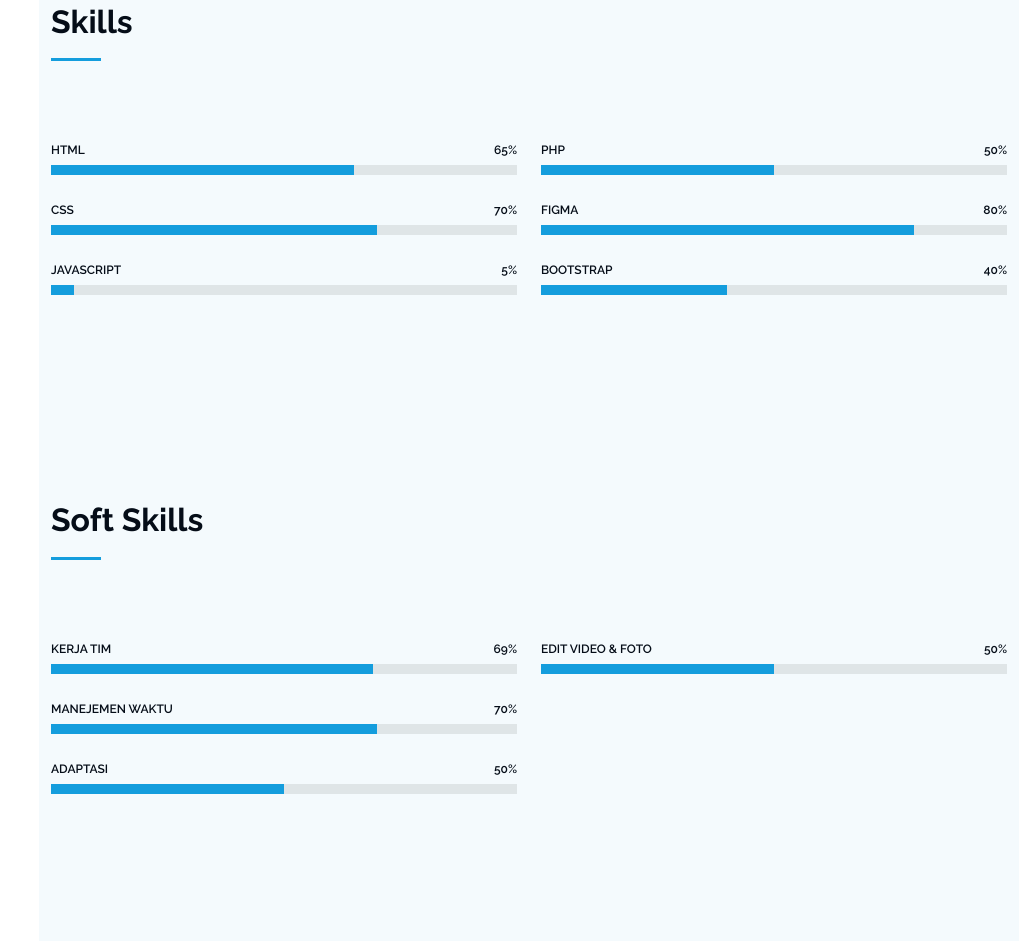
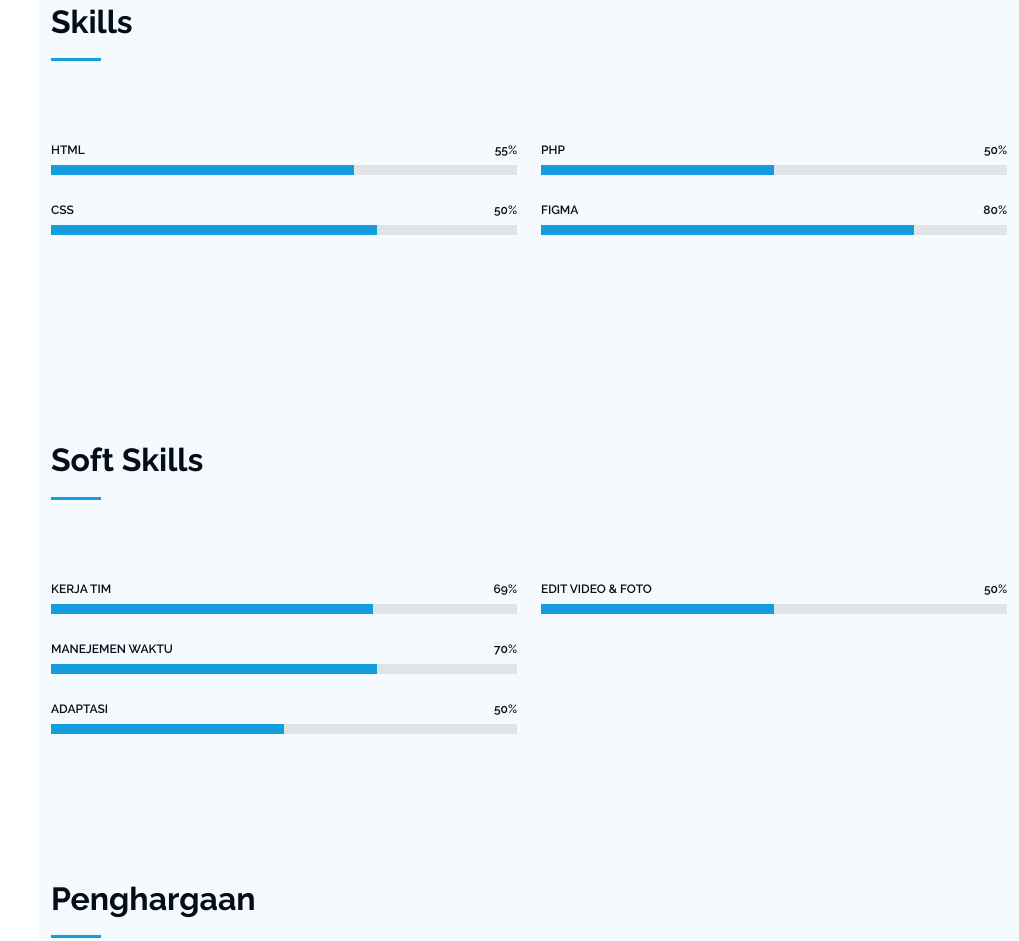
Before and after one commit to Adit935/cv_adit, a plain HTML site: page index.html in a window 1280 px wide. Shown: the part 1494-2435 px from the top of the page, without its empty margins (261-1280 px from the left). Drawn offline with Linux system fonts and the light colour scheme.

Commit message:
Update index.html

```diff
--- a/index.html
+++ b/index.html
@@ -1,3 +1,4 @@
+
 <!DOCTYPE html>
 <html lang="en">
 
@@ -157,23 +158,16 @@
           <div class="col-lg-6">
 
             <div class="progress">
-              <span class="skill"><span>HTML</span> <i class="val">65%</i></span>
+              <span class="skill"><span>HTML</span> <i class="val">55%</i></span>
               <div class="progress-bar-wrap">
                 <div class="progress-bar" role="progressbar" aria-valuenow="65" aria-valuemin="0" aria-valuemax="100"></div>
               </div>
             </div><!-- End Skills Item -->
 
             <div class="progress">
-              <span class="skill"><span>CSS</span> <i class="val">70%</i></span>
+              <span class="skill"><span>CSS</span> <i class="val">50%</i></span>
               <div class="progress-bar-wrap">
                 <div class="progress-bar" role="progressbar" aria-valuenow="70" aria-valuemin="0" aria-valuemax="100"></div>
-              </div>
-            </div><!-- End Skills Item -->
-
-            <div class="progress">
-              <span class="skill"><span>JavaScript</span> <i class="val">5%</i></span>
-              <div class="progress-bar-wrap">
-                <div class="progress-bar" role="progressbar" aria-valuenow="5" aria-valuemin="0" aria-valuemax="100"></div>
               </div>
             </div><!-- End Skills Item -->
 
@@ -192,13 +186,6 @@
               <span class="skill"><span>Figma</span> <i class="val">80%</i></span>
               <div class="progress-bar-wrap">
                 <div class="progress-bar" role="progressbar" aria-valuenow="80" aria-valuemin="0" aria-valuemax="100"></div>
-              </div>
-            </div><!-- End Skills Item -->
-
-            <div class="progress">
-              <span class="skill"><span>Bootstrap</span> <i class="val">40%</i></span>
-              <div class="progress-bar-wrap">
-                <div class="progress-bar" role="progressbar" aria-valuenow="40" aria-valuemin="0" aria-valuemax="100"></div>
               </div>
             </div><!-- End Skills Item -->
 
```
